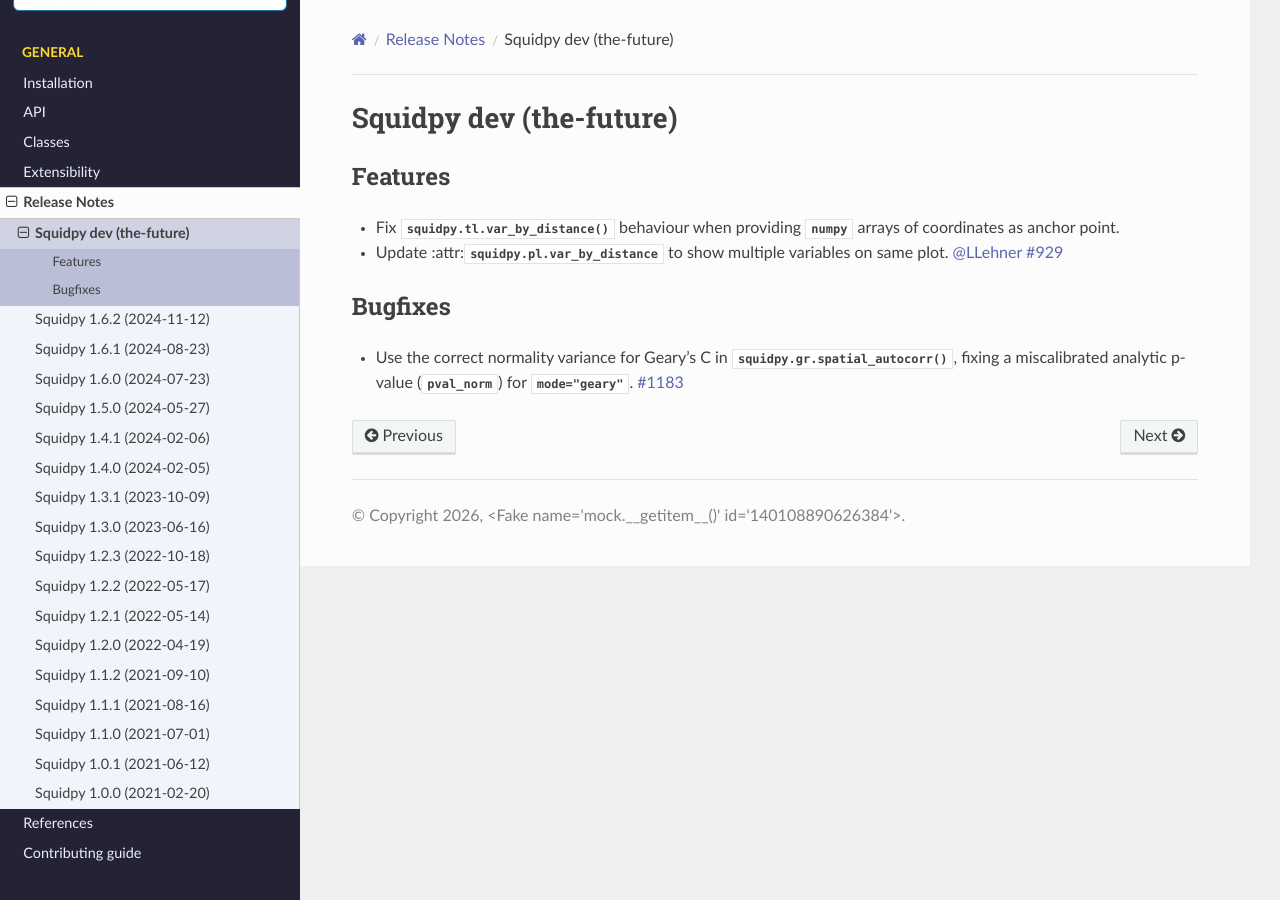
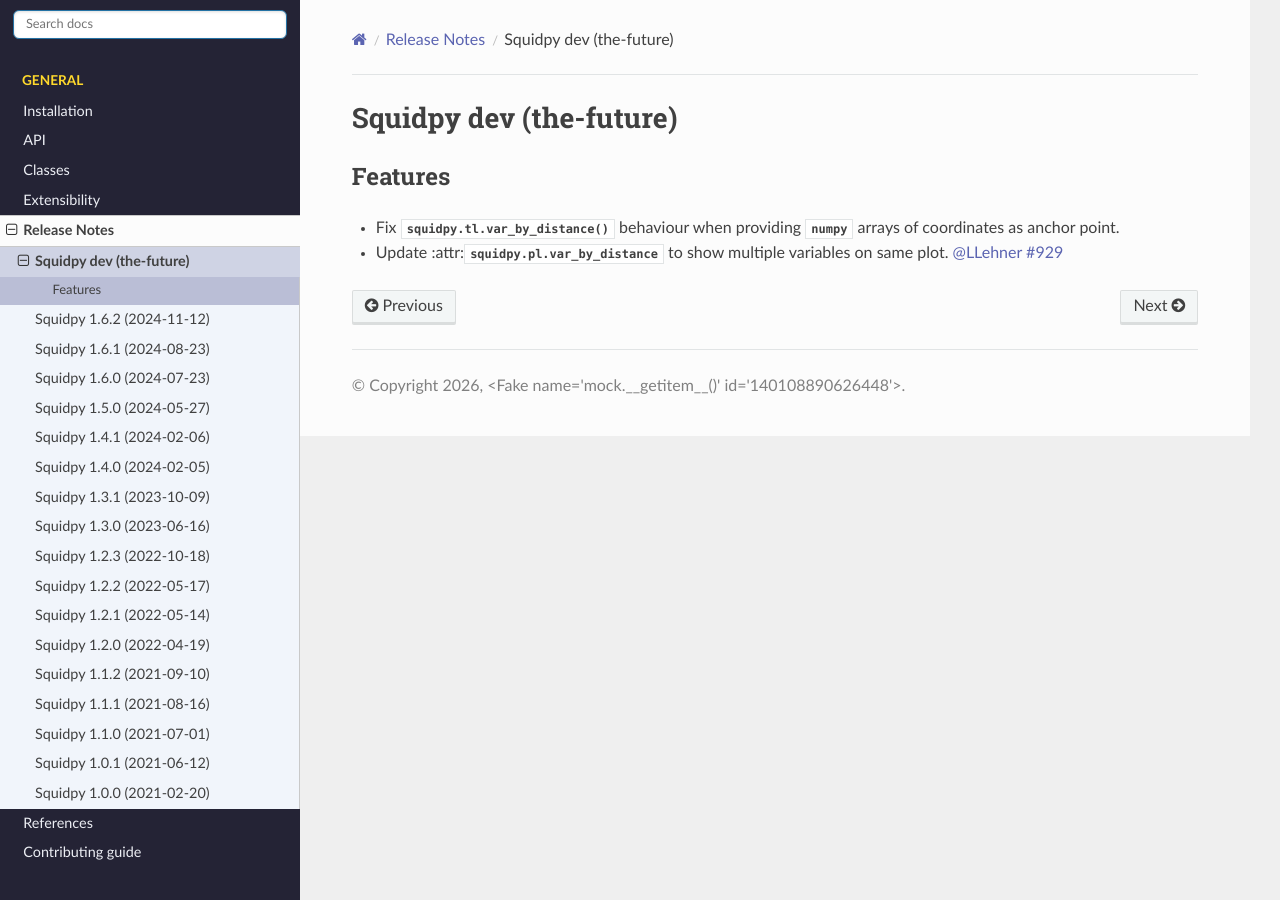
Before and after one commit to scverse/squidpy, a Sphinx documentation site: the page built from docs/release/notes-dev.md, in a window 1280 px wide. Built offline with Sphinx 7.4.7 and the Read the Docs theme 3.1.0, drawn with Linux system fonts in a browser that asks for light colours; pages that are not in the unit, such as notebooks, are missing from menus; the version number could not be read and is left out.

Commit message:
Update notes-dev.md

```diff
--- a/docs/release/notes-dev.md
+++ b/docs/release/notes-dev.md
@@ -6,9 +6,3 @@
 - Update :attr:`squidpy.pl.var_by_distance` to show multiple variables on same plot.
   [@LLehner](https://github.com/LLehner)
   [#929](https://github.com/scverse/squidpy/pull/929)
-
-## Bugfixes
-
-- Use the correct normality variance for Geary's C in {func}`squidpy.gr.spatial_autocorr`,
-  fixing a miscalibrated analytic p-value (`pval_norm`) for `mode="geary"`.
-  [#1183](https://github.com/scverse/squidpy/issues/1183)
```
